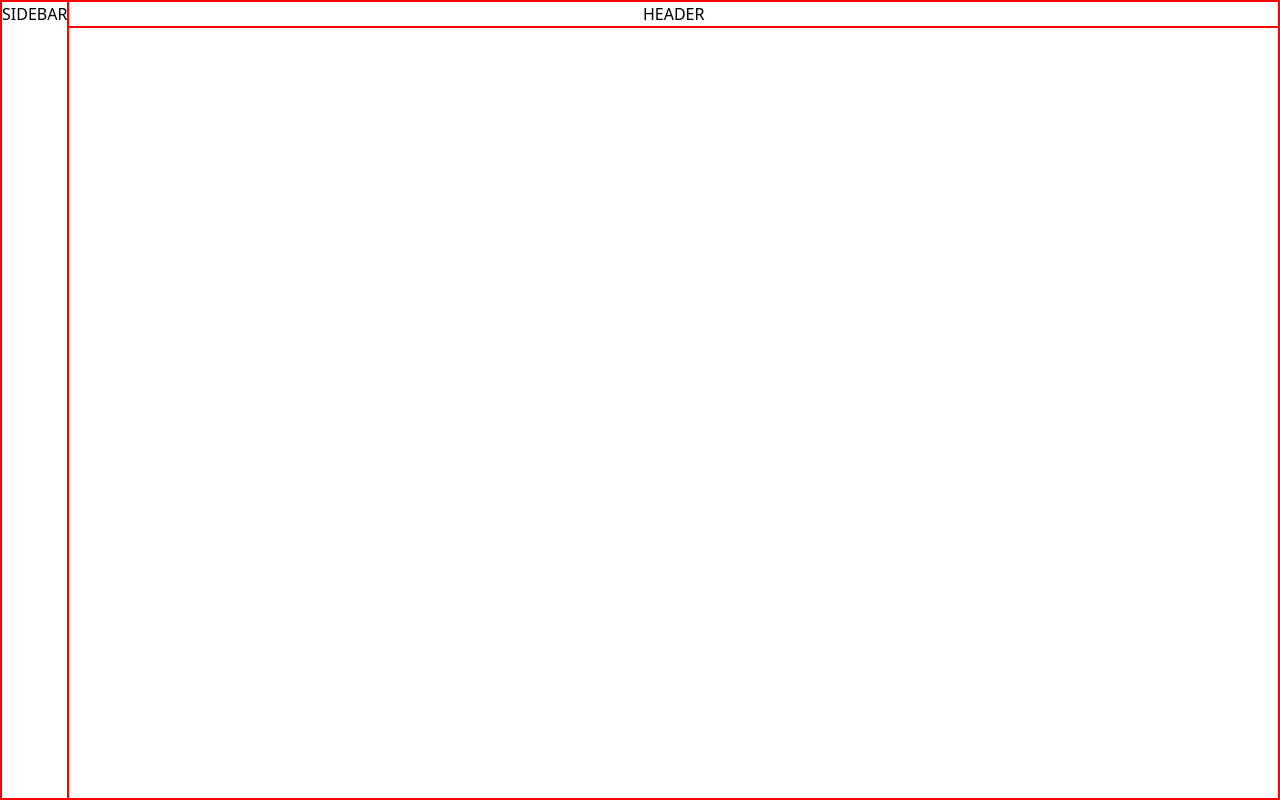
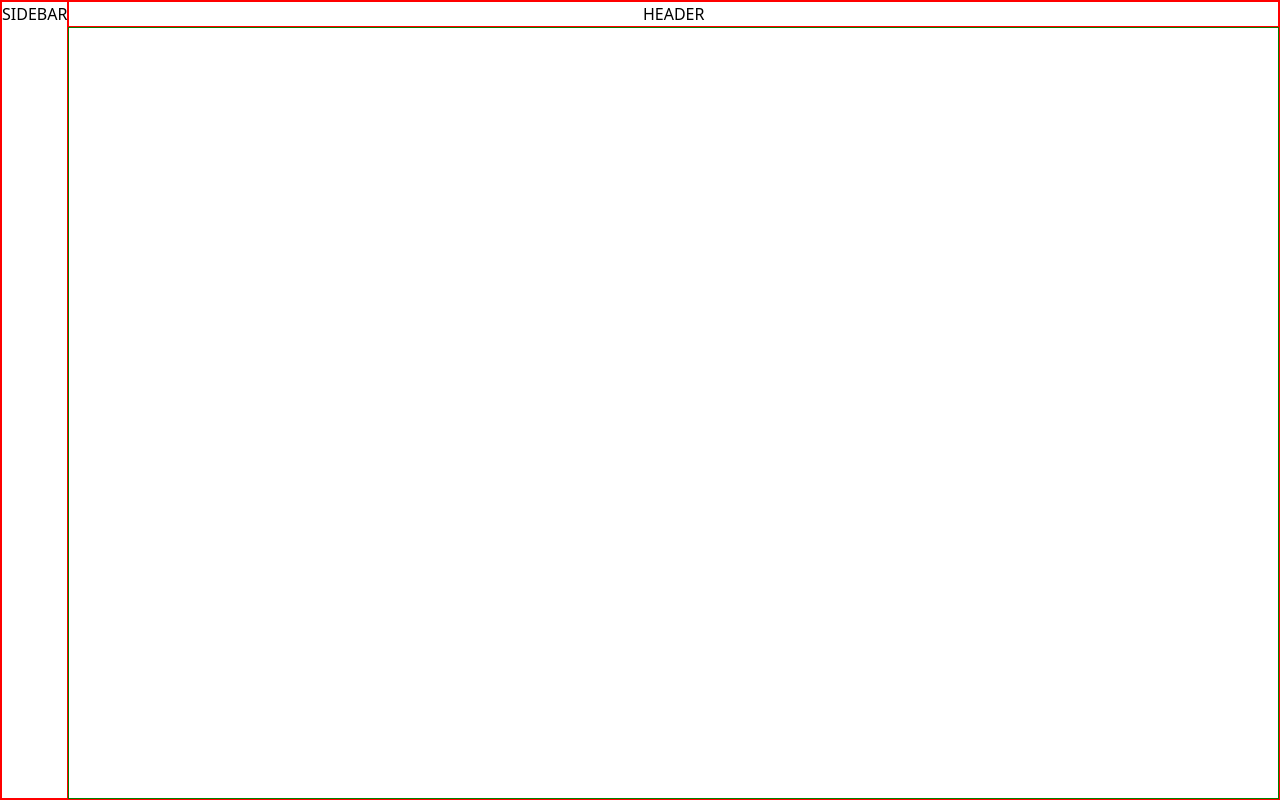
Before and after one commit to grupoudea/inventory, a Next.js app: page /app in a window 1280 px wide. Built offline with nearby package versions, Linux system fonts and the light colour scheme.

Commit message:
Se oraniza navigation

```diff
--- a/components/Header.tsx
+++ b/components/Header.tsx
@@ -1,6 +1,8 @@
 import React from "react";
+import { useNavigationContext } from "@/context/NavigationContext";
 
 const Header = () => {
+  const { open, setOpen } = useNavigationContext();
   return <header className="debug flex justify-center">HEADER</header>;
 };
 
--- a/components/Sidebar.tsx
+++ b/components/Sidebar.tsx
@@ -1,5 +1,9 @@
-import React from "react";
+import React from 'react';
+import { useNavigationContext } from '@/context/NavigationContext';
 
-const Sidebar = () => <aside className="debug">SIDEBAR</aside>;
+const Sidebar = () => {
+  const { open, setOpen } = useNavigationContext();
+  return <aside className='debug'>SIDEBAR</aside>;
+};
 
 export default Sidebar;
--- a/layouts/Layout.tsx
+++ b/layouts/Layout.tsx
@@ -12,9 +12,11 @@ const Layout = ({ children }: LayoutProps) => (
     <main className="debug flex h-screen w-screen">
       <NavigationContextProvider>
         <Sidebar />
-        <div className="flex flex-col h-full w-full">
+        <div className="flex h-full w-full flex-col">
           <Header />
-          <section className="debug flex h-full w-full">{children}</section>
+          <section className="debug-green container mx-auto flex h-full w-full">
+            {children}
+          </section>
         </div>
       </NavigationContextProvider>
     </main>
--- a/styles/globals.css
+++ b/styles/globals.css
@@ -6,3 +6,11 @@
 .debug {
     border: 1px solid red;
 }
+
+.debug-blue {
+    border: 1px solid blue;
+}
+
+.debug-green {
+    border: 1px solid green;
+}
```
